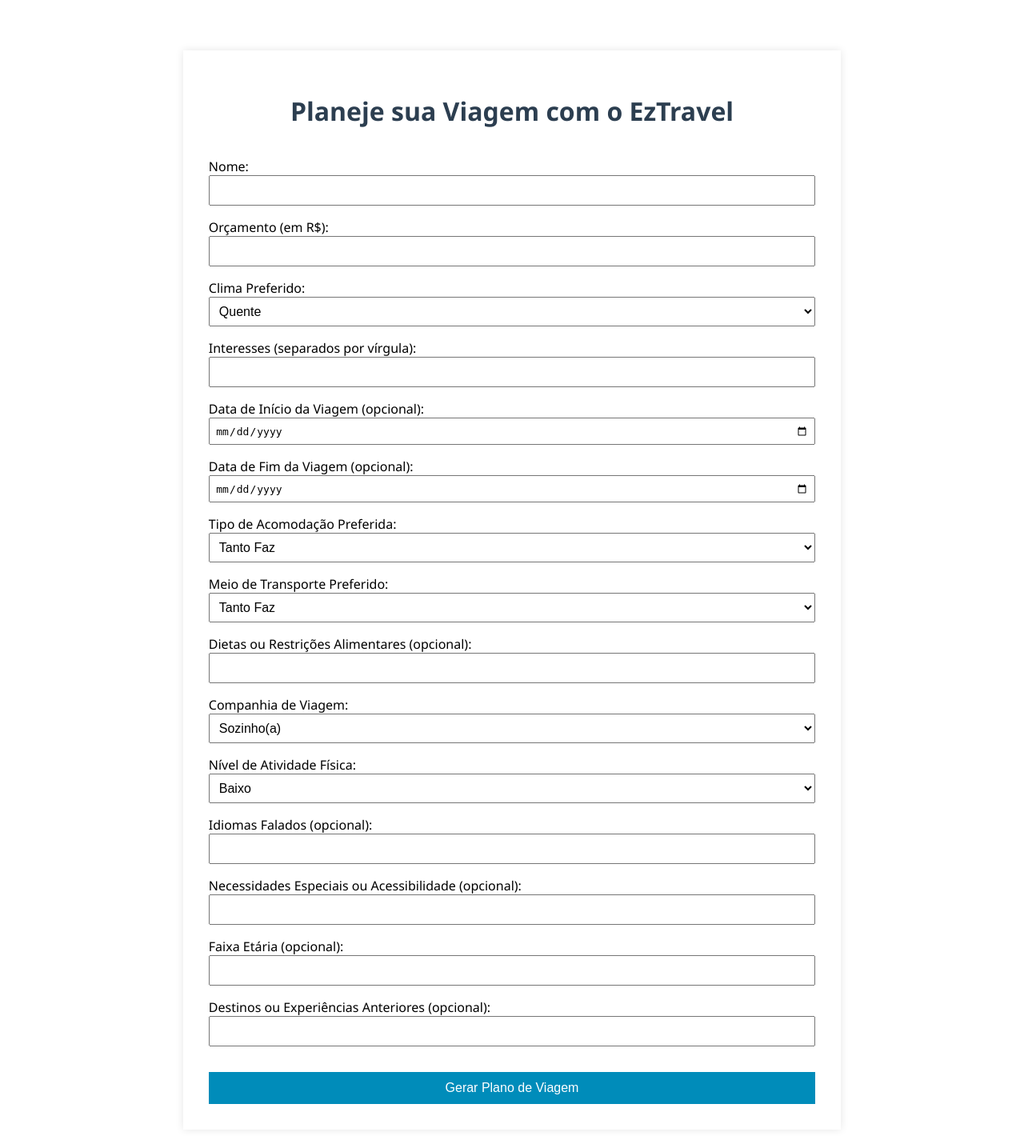
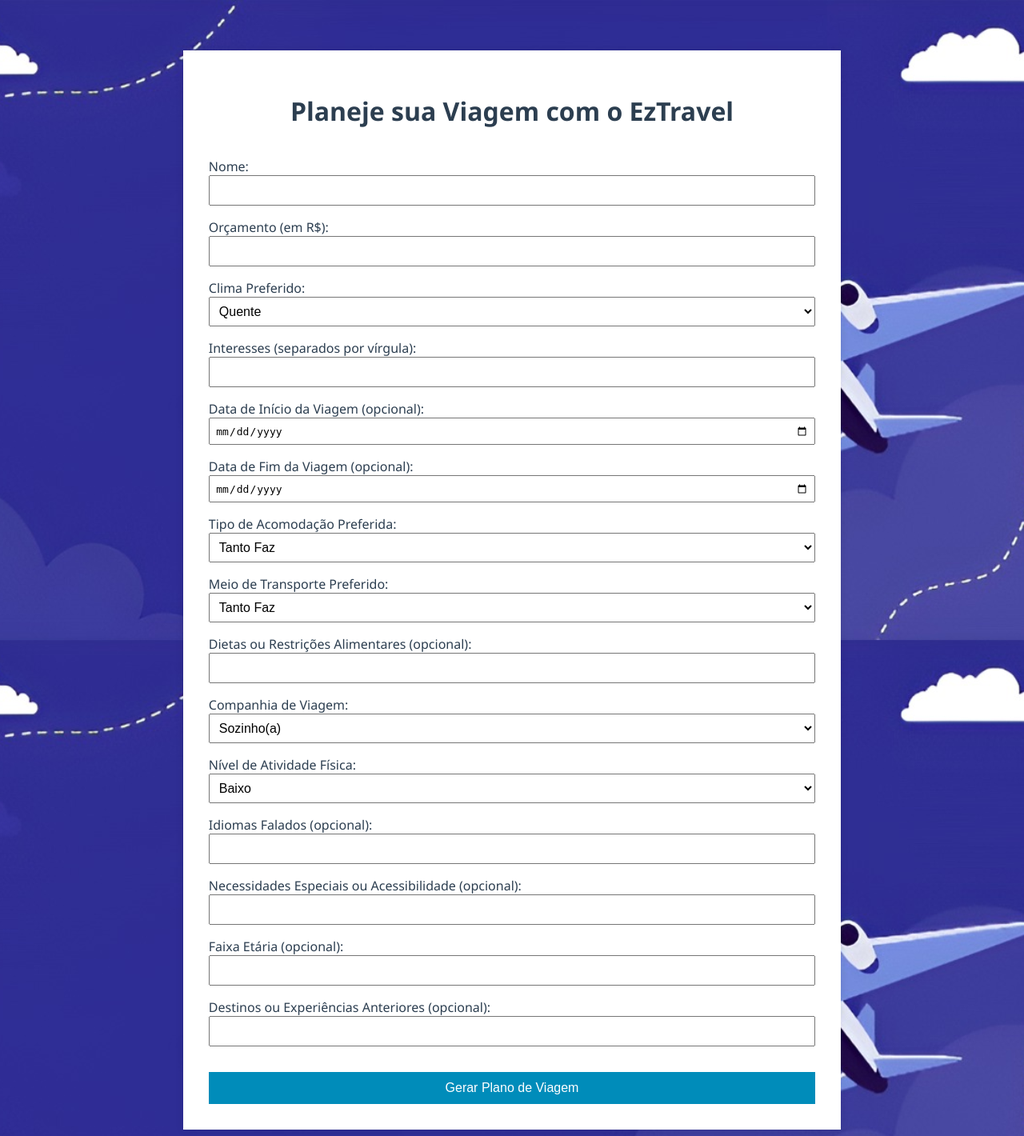
Before and after one commit to garciapp2/eztravel, a Flask app: page / in a window 1280 px wide. Shown: the whole page at 80% size. Run offline with Flask 3, Linux system fonts and the light colour scheme.

Commit message:
front style e fundo

```diff
--- a/static/css/style.css
+++ b/static/css/style.css
@@ -1,5 +1,11 @@
 body {
     font-family: 'Segoe UI', Tahoma, Geneva, Verdana, sans-serif;
+    background-image: url('fundo.jpeg');
+    background-size: cover;
+    background-position: center;
+    background-repeat: no-repeat;
+    background-attachment: fixed;
+    color: #2c3e50;
 }
 
 h1, h2, h3 {
```
Also changed, not shown: static/css/fundo.jpeg (added).
